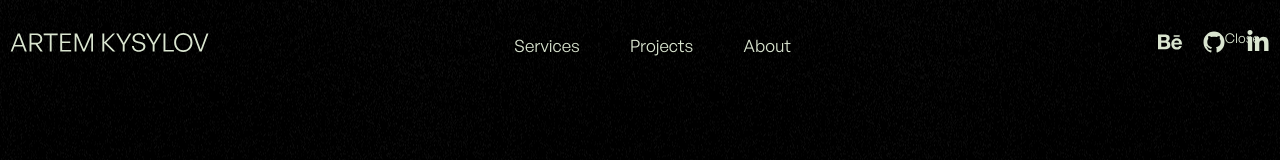
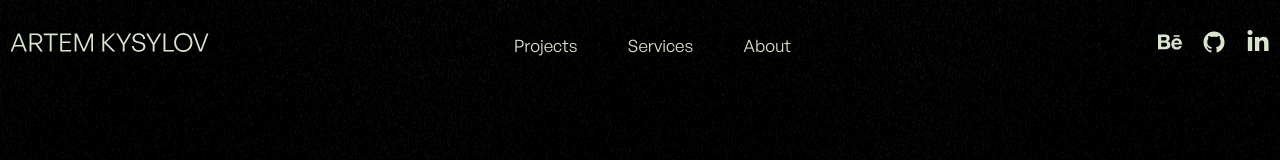
Before and after one commit to Artem-Kysylov/portfolio-website, a Next.js app: page / in a window 1280 px wide. Shown: the top 160 px of the page. Built offline with nearby package versions, Linux system fonts and the light colour scheme.

Commit message:
finish with mobile adaptive and build anchorlink navigation

```diff
--- a/src/app/data/data.js
+++ b/src/app/data/data.js
@@ -8,18 +8,18 @@ import { FaLinkedinIn } from "react-icons/fa6"
 export const navItems = [
     {
         id: 1,
-        title: 'Services',
-        anchorLink: '#Services_section',
+        title: 'Projects',
+        anchorLink: '#projects',
     },
     {
         id: 2,
-        title: 'Projects',
-        anchorLink: '#Projects_section',
+        title: 'Services',
+        anchorLink: '#services',
     },
     {
         id: 3,
         title: 'About',
-        anchorLink: '#About_section',
+        anchorLink: '#about',
     },
 ]
 
--- a/src/components/navbar/styles.module.css
+++ b/src/components/navbar/styles.module.css
@@ -31,15 +31,9 @@
 }
 
 .nav__closeBtn {
-    position: absolute;
-    top: 30px;
-    right: 20px;
-    background: none;
-    border: none;
+    display: none;
     color: var(--light);
-    cursor: pointer;
-    z-index: 30;
-  }
+}
 
 .nav__menuBtn {
     display: none;
@@ -48,10 +42,6 @@
 
 /* Mediaqueries  */
 @media screen and (max-width: 768px) {
-    .no-scroll {
-        overflow: hidden;
-        height: 100%;
-      }
 
     .nav__wrapper {
         background-color: var(--light-black);
@@ -83,4 +73,13 @@
         display: block;
         z-index: 20;
     }
+
+    .nav__closeBtn {
+        display: block;
+        position: absolute;
+        top: 30px;
+        right: 20px;
+        cursor: pointer;
+        z-index: 30;
+    }
 }
--- a/src/components/sections/about/About.jsx
+++ b/src/components/sections/about/About.jsx
@@ -5,7 +5,7 @@ import styles from './styles.module.css'
 
 const About = () => {
   return (
-    <section className={styles.about__section}>
+    <section className={styles.about__section} id='about'>
       <div className='container'>
         <h2 className={styles.about__title}>about me</h2>
         <div className={styles.about__contentWrapper}>
--- a/src/components/sections/behance/Behance.jsx
+++ b/src/components/sections/behance/Behance.jsx
@@ -26,7 +26,7 @@ const Behance = () => {
         <div className={styles.behnace__btnContainer}>
           <Button
             text='go to behance'
-            buttonType='filled'
+            buttonType='outlined'
           />
         </div>
       </div>
--- a/src/components/sections/behance/styles.module.css
+++ b/src/components/sections/behance/styles.module.css
@@ -27,7 +27,7 @@
     position: relative;
     height: 100%;
     width: 25%;
-    min-width: 250px;
+    /* min-width: 250px; */
     display: flex;
     flex-direction: column;
     gap: 2vw;
@@ -54,3 +54,25 @@
     width: 100%;
     padding: 0 10px;
 }
+
+/* Mediaqueries  */
+@media screen and (max-width: 1000px) {
+    .behance__gallery {
+        height: 80vh;
+    }
+
+    .behance__column {
+        height: 50%;
+        width: 33.33%;
+    }
+}
+
+@media screen and (max-width: 768px) {
+    .behance__column:nth-child(n+3) {
+        display: none;
+    }
+
+    .behance__column {
+        width: 50%;
+    }
+}
--- a/src/components/sections/projects/Projects.jsx
+++ b/src/components/sections/projects/Projects.jsx
@@ -8,7 +8,7 @@ import ProjectItem from '@/components/project-item/ProjectItem'
 
 const Projects = () => {
   return (
-    <section className={styles.projects__section}>
+    <section className={styles.projects__section} id='projects'>
       <div className='container'>
         <h2 className={styles.projects__title}>Projects</h2>
         <div className={styles.project__itemsWrapper}>
--- a/src/components/sections/services/Services.jsx
+++ b/src/components/sections/services/Services.jsx
@@ -8,7 +8,7 @@ import Button from '@/components/button/Button'
 
 const Services = () => {
   return (
-    <section className={styles.services__section}>
+    <section className={styles.services__section} id='services'>
         <div className="container">
             <h2 className={styles.services__title}>services</h2>
             <div className={styles.services__wrapper}>
```
